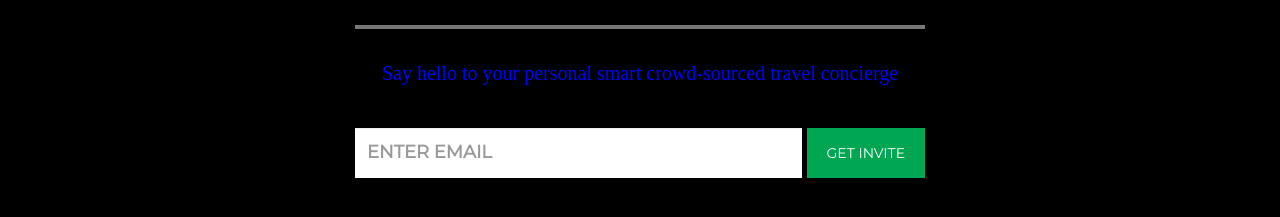
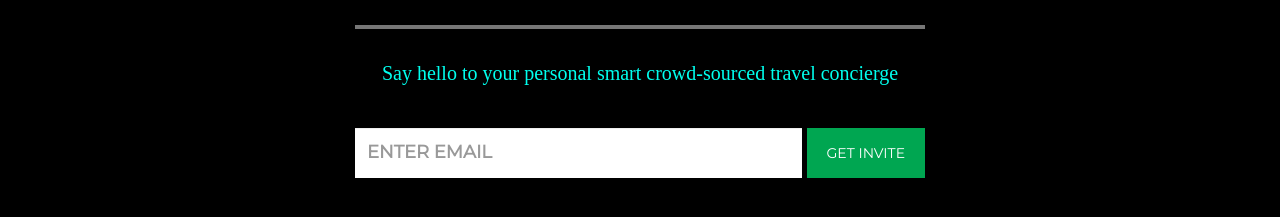
Before and after one commit to thewaylo/partners, a plain HTML site: page index.html in a window 1280 px wide. Shown: the part 301-518 px from the top of the page. Drawn offline with nearby package versions, Linux system fonts and the light colour scheme; a web font is replaced by a local one.

Commit message:
Update index.html

```diff
--- a/index.html
+++ b/index.html
@@ -42,7 +42,7 @@
                     <p style="font-size: 26px;text-align: center;font-family : Arimo">Hate the hassle of booking and planning travel?</p>
                     <p style="text-align: center;">
                       <img src="./res/clean-hr.png" alt="" class="clean-hr insert--image wrap-off-align-center">
-                      <span style="font-size: 20px;font-family : Arvo;color:blue">Say hello to your personal smart crowd-sourced travel concierge</span>
+                      <span style="font-size: 20px;font-family : Arvo;color:#00ffee">Say hello to your personal smart crowd-sourced travel concierge</span>
                     </p>
                   </div>
                 </div>
```
